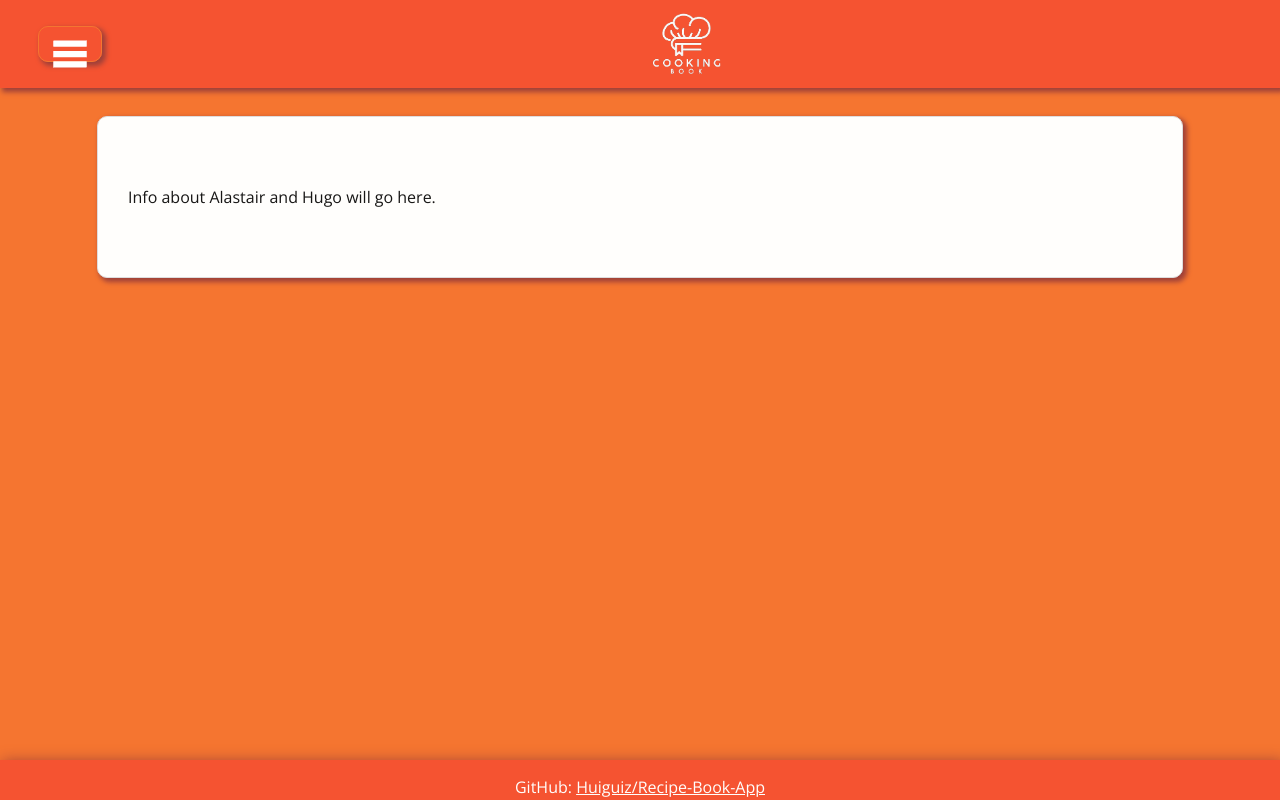
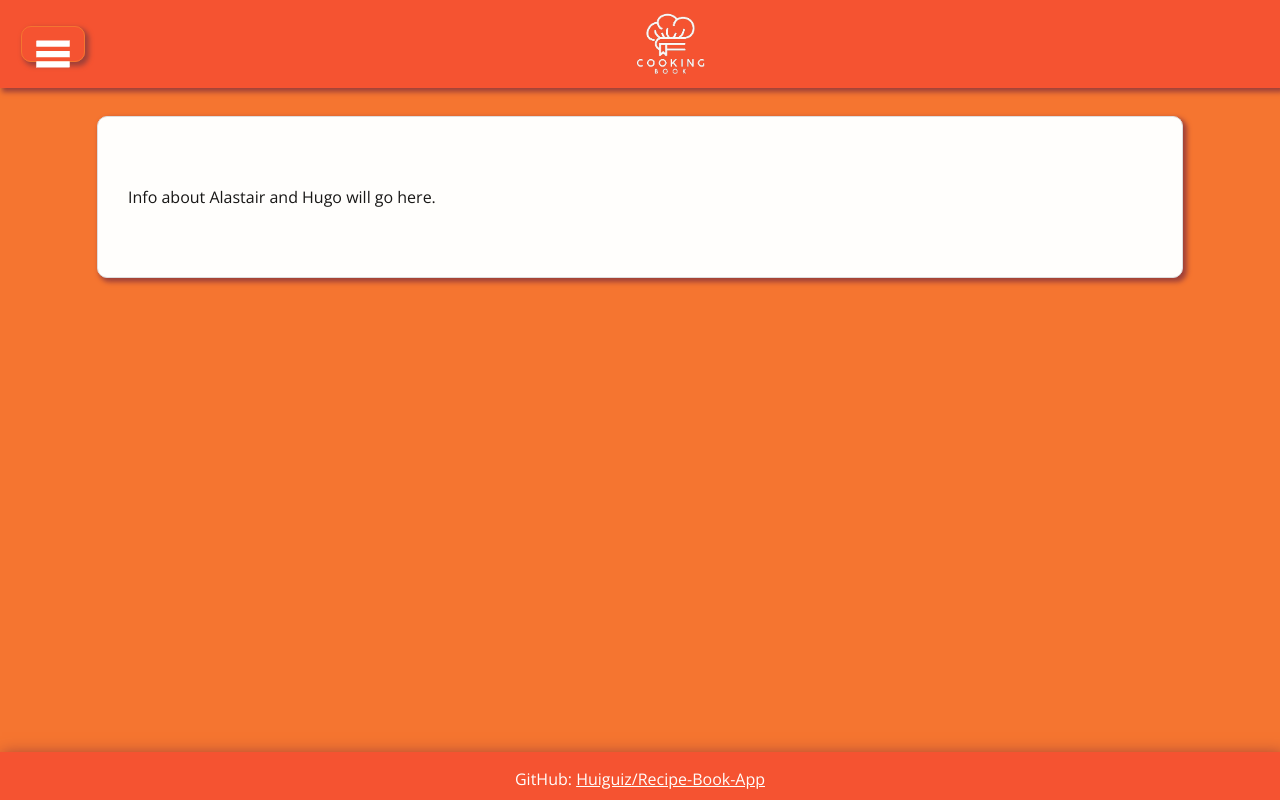
Before and after one commit to Huguiz/Recipe-Book-App, a React (Vite) app: page /about in a window 1280 px wide. Built offline with nearby package versions, Linux system fonts and the light colour scheme.

Commit message:
CSS tweaks

```diff
--- a/src/App.css
+++ b/src/App.css
@@ -34,7 +34,7 @@ body {
 
 .menuBtn {
   height: 50%;
-  margin-left: 30px;
+  margin-left: 1vw;
   background-color: transparent;
   border-radius: 10px;
   border: 1px solid #F57530;
@@ -42,7 +42,7 @@ body {
 }
 
 .appLogo {
-  margin: auto;
+  margin: auto 43vw;
   height: 100%;
   filter: invert(1);
 
@@ -99,15 +99,21 @@ body {
 }
 
 .Footer {
-  width: 100%;
   display: flex;
   justify-content: center;
+  align-content: center;
   position: fixed;
   bottom: 0;
-  height: 5vh;
+  left: 0;
+  right: 0;
+  height: 6vh;
   background-color:#F55331;
   box-shadow: 3px 3px 15px 1px #9E4039;
   color: #fffefc;;
+}
+
+.Footer p {
+  margin-top: 2vh;
 }
 
 .Footer a:link,
@@ -154,13 +160,13 @@ body {
 .RecipeBox-Img {
 
   border-radius: 5px;
-  width: 30%;
+  width: 20%;
 }
 
 .RecipeBox-Txt {
   display: flex;
   height: 100%;
-  width: 30%;
+  width: 20%;
   flex-direction: column;
   justify-content: center;
 }
```
